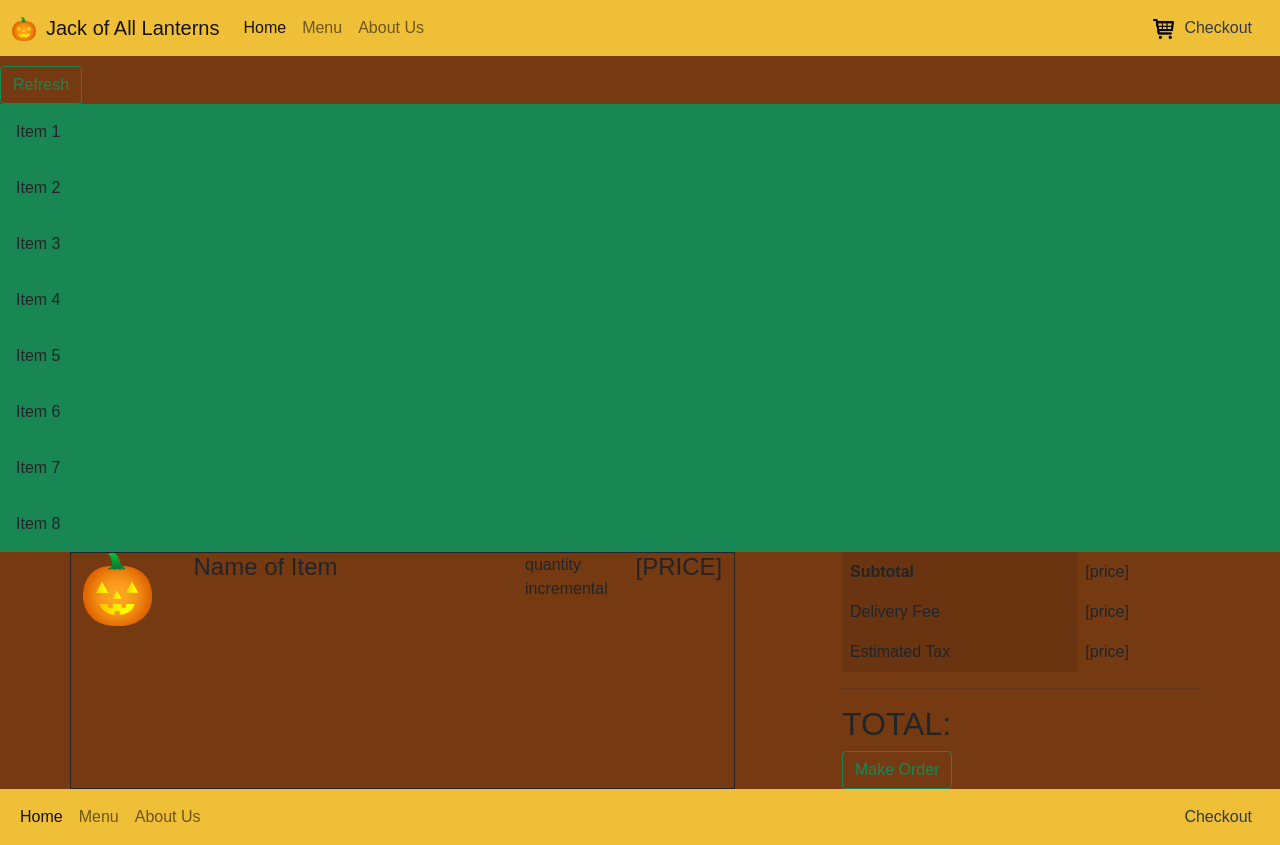
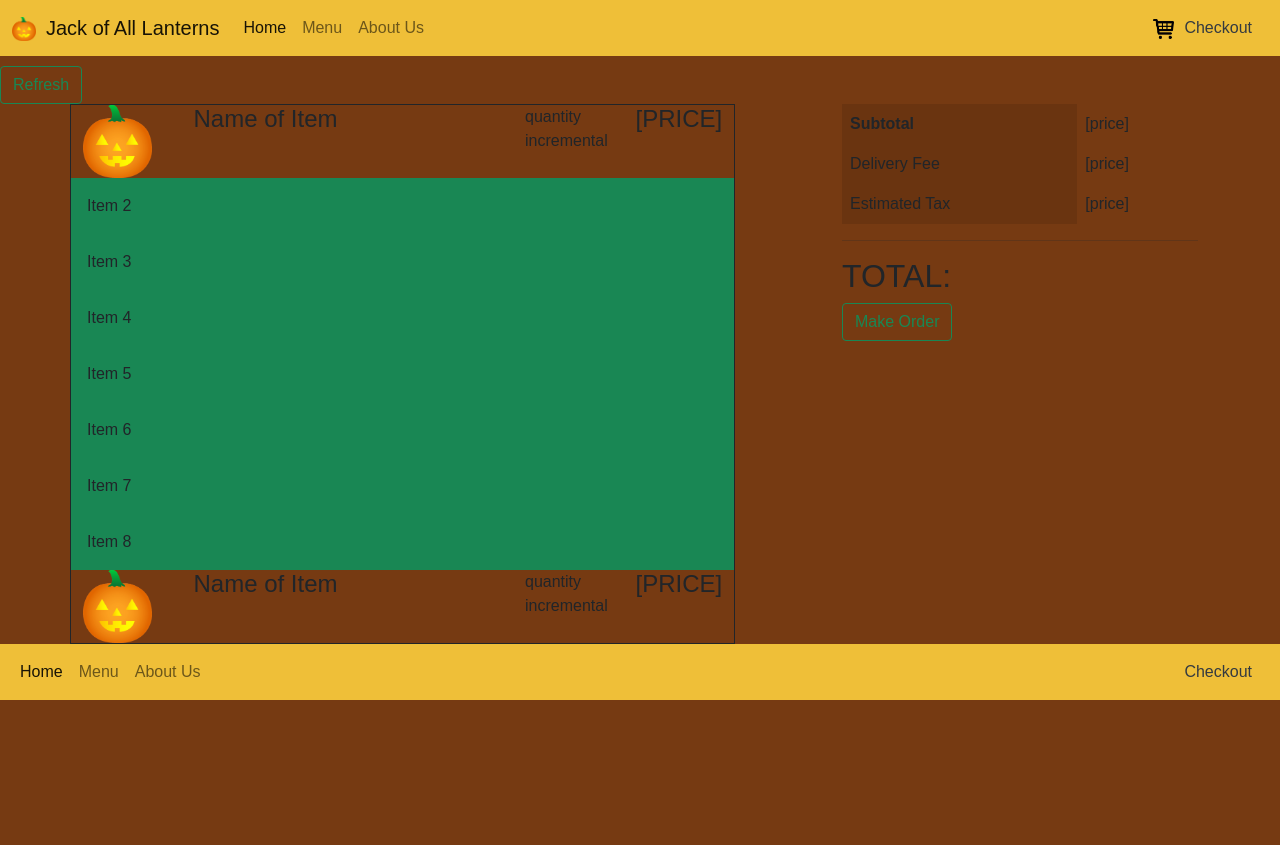
Before and after one commit to trbern1/Jack-Of-All-Lanterns, a plain HTML site: page Cart.html in a window 1280 px wide. After the commit the page ends 800 px from the top, so only its background shows below. Drawn offline with nearby package versions, Linux system fonts and the light colour scheme.

Commit message:
moved items into box and testing

```diff
--- a/Cart.html
+++ b/Cart.html
@@ -44,27 +44,62 @@
             </ul>
             <form class="d-flex">
               <a class="nav-link" href="Cart.html" id="checkout"><img src="./assets/images/Cart.png" id="logo" alt="" width="21" height="20" class="d-inline-block align-text-top">Checkout</a>
-              <!--<input class="form-control me-2" type="search" placeholder="Search" aria-label="Search">
-              <button class="btn btn-outline-secondary" type="submit">Search</button>-->
+              <!-- <input class="form-control me-2" type="search" placeholder="Search" aria-label="Search">
+              <button class="btn btn-outline-secondary" type="submit">Search</button> -->
             </form>
           </div>
         </div>
     </nav>
     <button type="button" id="refresh" class="btn btn-outline-success">Refresh</button>
-    <div class="bg-success p-3 cart-items" id="item1-cart">Item 1</div>
-    <div class="bg-success p-3 cart-items" id="item2-cart">Item 2</div>
-    <div class="bg-success p-3 cart-items" id="item3-cart">Item 3</div>
-    <div class="bg-success p-3 cart-items" id="item4-cart">Item 4</div>
-    <div class="bg-success p-3 cart-items" id="item5-cart">Item 5</div>
-    <div class="bg-success p-3 cart-items" id="item6-cart">Item 6</div>
-    <div class="bg-success p-3 cart-items" id="item7-cart">Item 7</div>
-    <div class="bg-success p-3 cart-items" id="item8-cart">Item 8</div>
 
     <div class="container">
         <div class="row justify-content-around">
-            <div class="col-md-7 overflow-auto border border-dark container">
-                <div class="row">
-                    <div class="col-2">
+            <div class="col-md-7 overflow-auto border border-dark container cart">
+              <div class="row cart-items" id="item1-cart">
+              <!-- <div class="bg-success p-3 cart-items" id="item1-cart">Item 1</div> -->
+              <div class="col-2">
+                  <img src="assets/images/PumpkinLogo.png" alt="Image of item" width="80%" />
+              </div>
+              <div class="col-6">
+                  <h4>Name of Item</h4>
+              </div>
+              <div class="col-2">
+                  <p>quantity incremental</p>
+              </div>
+              <div class="col-2">
+                  <h4>[PRICE]</h4>
+              </div>
+              </div>
+              <div class="row">
+                <div class="bg-success p-3 cart-items" id="item2-cart">Item 2</div>
+
+              </div>
+              <div class="row">
+                <div class="bg-success p-3 cart-items" id="item3-cart">Item 3</div>
+
+              </div>
+              <div class="row">
+                <div class="bg-success p-3 cart-items" id="item4-cart">Item 4</div>
+
+              </div>
+              <div class="row">
+
+                <div class="bg-success p-3 cart-items" id="item5-cart">Item 5</div>
+              </div>
+              <div class="row">
+                <div class="bg-success p-3 cart-items" id="item6-cart">Item 6</div>
+
+              </div>
+              <div class="row">
+                <div class="bg-success p-3 cart-items" id="item7-cart">Item 7</div>
+
+              </div>
+              <div class="row">
+                <div class="bg-success p-3 cart-items" id="item8-cart">Item 8</div>
+
+              </div>
+              <div class="row">
+                <div class="col-2">
                         <img src="assets/images/PumpkinLogo.png" alt="Image of item" width="80%" />
                     </div>
                     <div class="col-6">
```
Also changed, not shown: assets/js/menu.js (+19 -20 lines).
